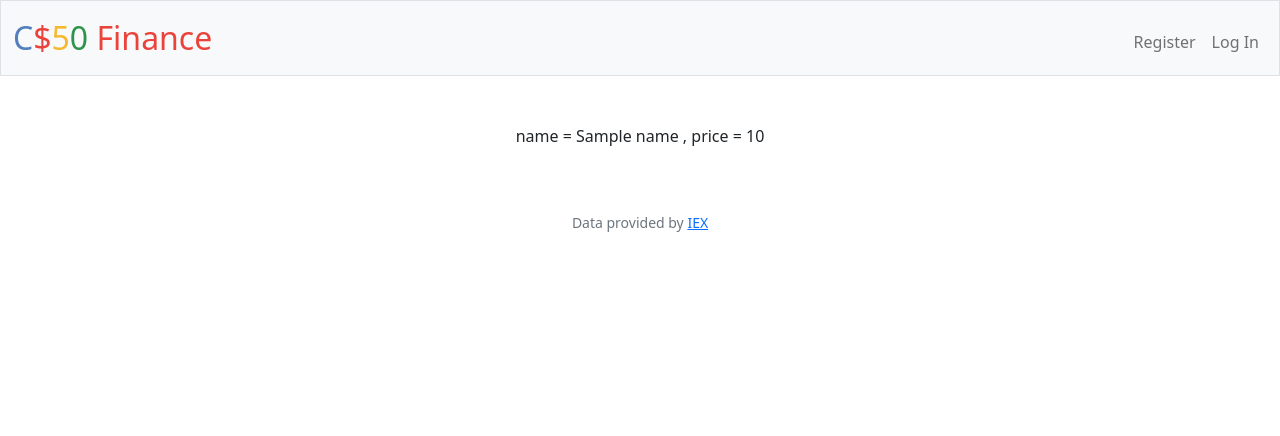
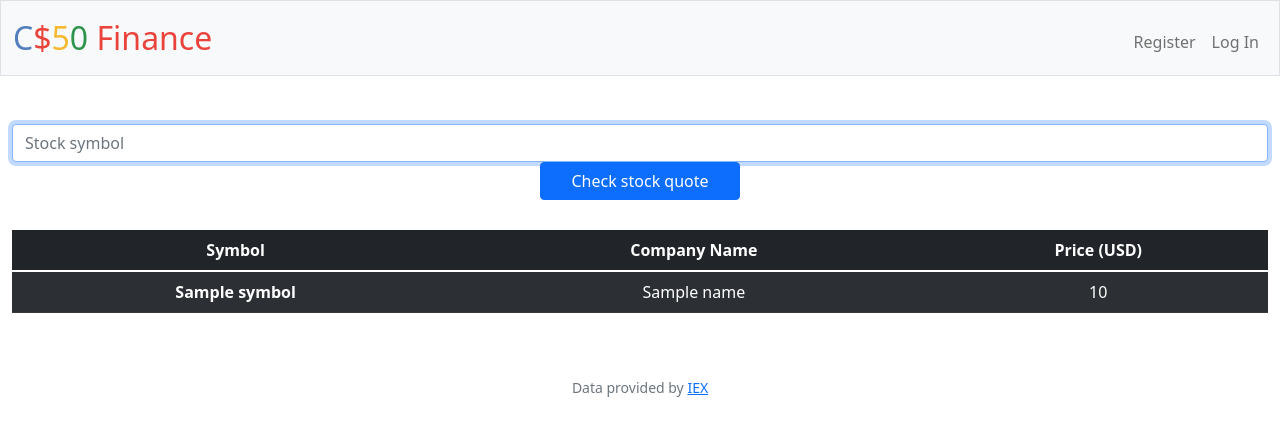
Before and after one commit to lu-carvalho/91640075, a Flask app: template finance/templates/quoted.html in a window 1280 px wide. Shown: the top 436 px of the page. Run offline with Flask 2, Linux system fonts and the light colour scheme; the template is opened without the code that fills it: most values are stand-ins (such as "Sample title", 1, 10 or a date in 2020); some libraries are stand-ins or nearby versions.

Commit message:
Wed, Mar 9, 2022, 1:37 PM +00:00

```diff
--- a/finance/templates/quoted.html
+++ b/finance/templates/quoted.html
@@ -1,10 +1,31 @@
 {% extends "layout.html" %}
 
 {% block title %}
-    Quotes
+    Quoted
 {% endblock %}
 
 {% block main %}
-    <!--gotta find out how to display the quoted, embedding within it one or more values from lookup-->
-    <p>name = {{ name }} , price = {{ price }}</p>
+    <form action="/quote" method="post">
+        <div class="form-group">
+            <input autofocus class="form-control" name="symbol" placeholder="Stock symbol" type="text">
+        </div>
+        <button style='width: 200px' class="btn btn-primary" type="submit">Check stock quote</button>
+    </form>
+
+    <table style='margin-top: 30px' class="table table-striped table-dark">
+      <thead>
+        <tr>
+          <th scope="col"> Symbol </th>
+          <th scope="col"> Company Name </th>
+          <th scope="col"> Price (USD) </th>
+        </tr>
+      </thead>
+      <tbody>
+        <tr>
+          <th scope="row">     {{ symbol }} </th>
+          <td>  {{ name }}  </td>
+          <td>  {{ price}}</td>
+        </tr>
+      </body>
+    </table>
 {% endblock %}
```
